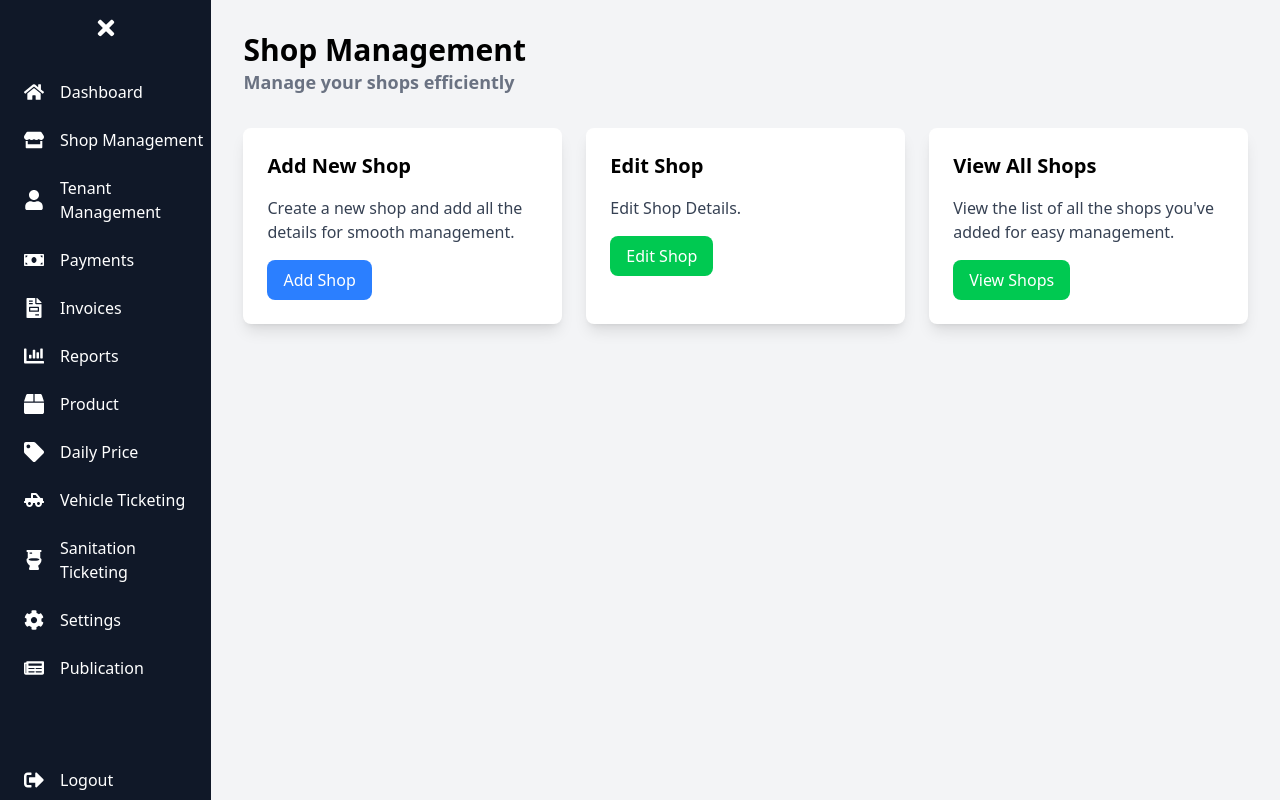
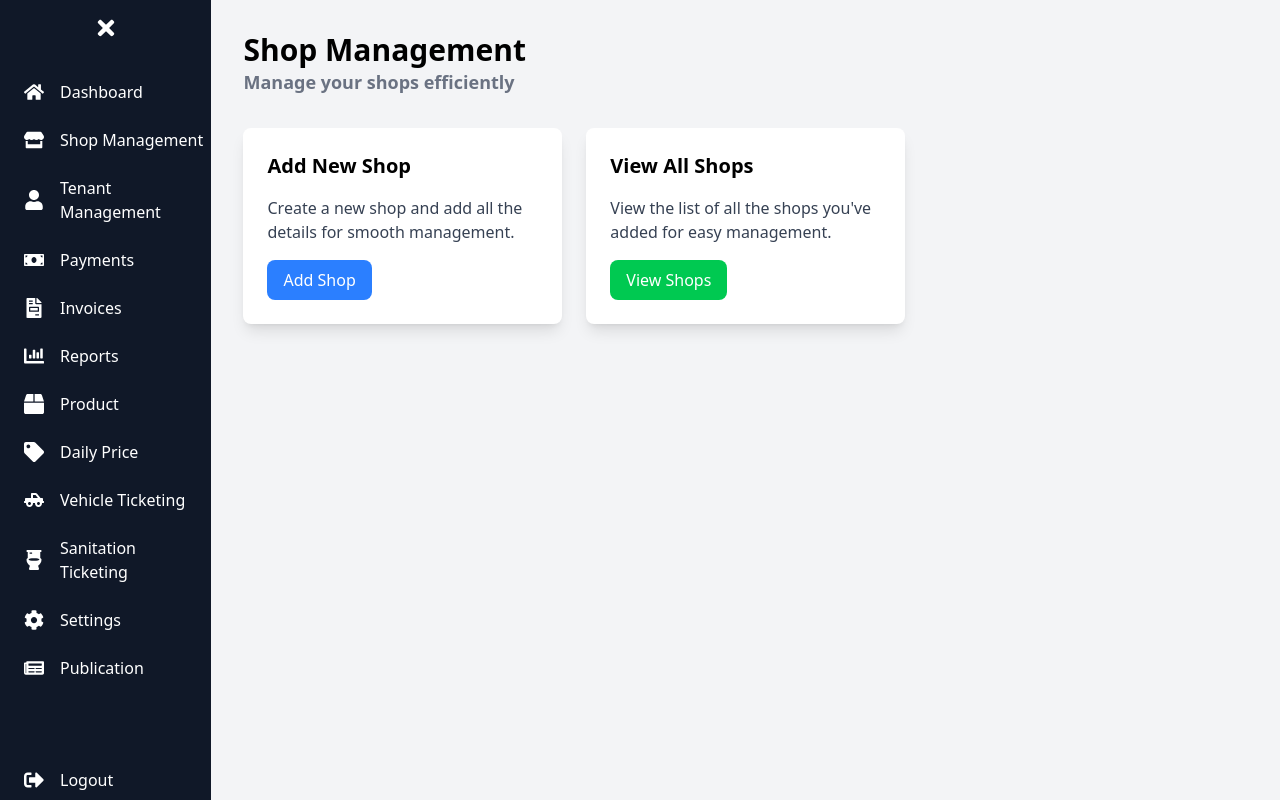
Before and after one commit to RashenThemiya/community, a React (Vite) app in the folder Frontend/: page /shop-management in a window 1280 px wide. Built offline with nearby package versions, Linux system fonts and the light colour scheme.

Commit message:
Remove unnecessary edit shop box

```diff
--- a/Frontend/src/pages/ShopManagement/ShopManagement.jsx
+++ b/Frontend/src/pages/ShopManagement/ShopManagement.jsx
@@ -30,17 +30,7 @@ const ShopManagement = () => {
                         </button>
                     </div>
 
-                    {/* Edit Shop Details */}
-                    <div className="bg-white p-6 rounded-lg shadow-lg hover:shadow-2xl transition duration-300">
-                        <h2 className="text-xl font-semibold mb-4">Edit Shop</h2>
-                        <p className="text-gray-700 mb-4">Edit Shop Details.</p>
-                        <button
-                            className="bg-green-500 text-white py-2 px-4 rounded-lg hover:bg-green-600 w-full sm:w-auto"
-                            onClick={() => navigate("/edit-shops")}
-                        >
-                            Edit Shop
-                        </button>
-                    </div>
+
 
                     {/* View All Shops */}
                     <div className="bg-white p-6 rounded-lg shadow-lg hover:shadow-2xl transition duration-300">
```
